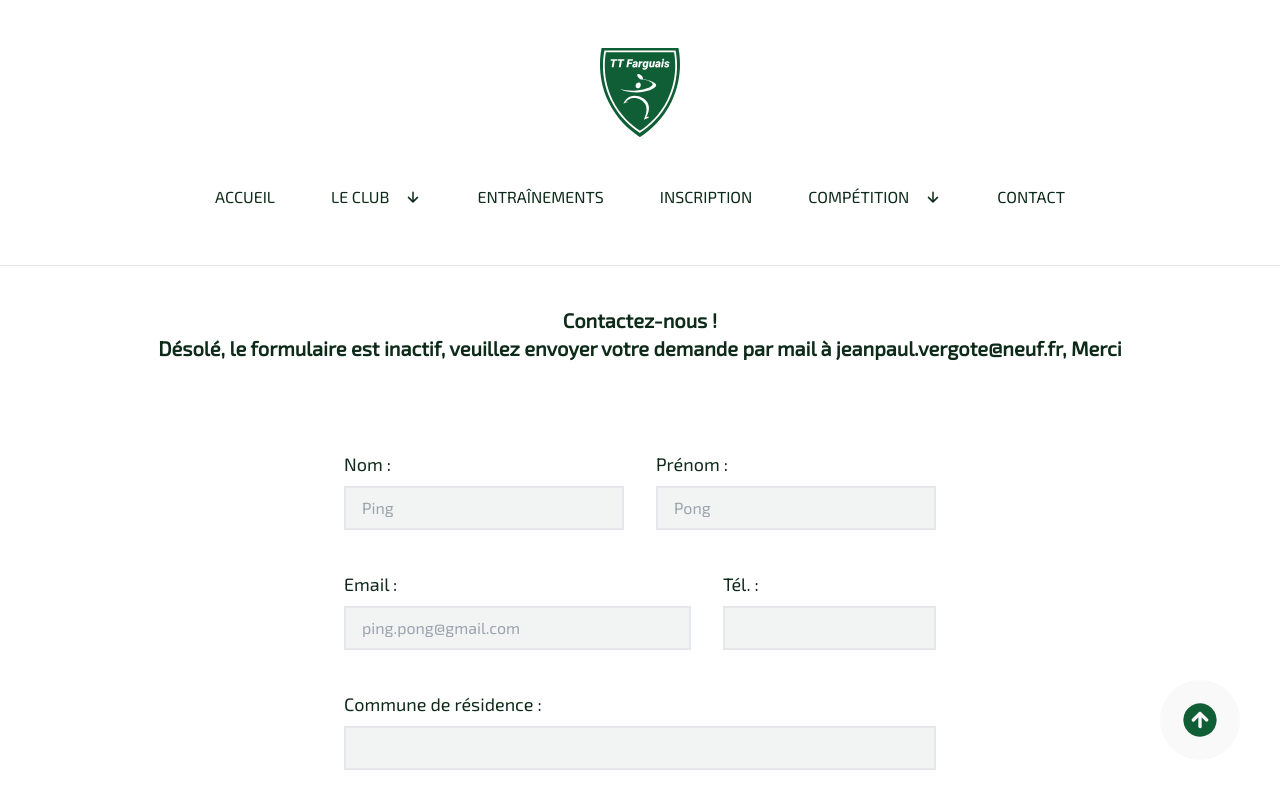
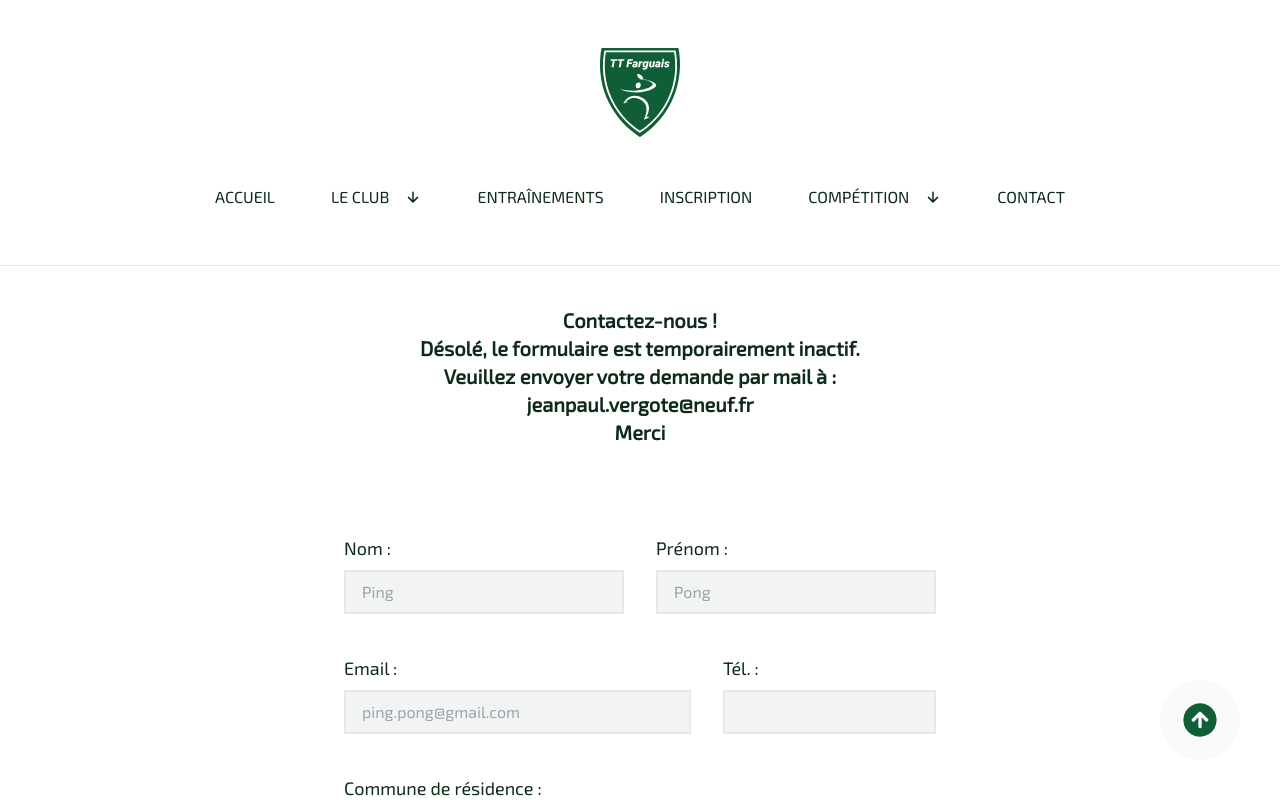
Before and after one commit to ttfarguais/ttfarguais, a Next.js app: page /contact in a window 1280 px wide. Shown: the top 800 px of the page. Built offline with nearby package versions, Linux system fonts and the light colour scheme.

Commit message:
Update Contact.jsx

```diff
--- a/app/src/components/Main/contact/Contact.jsx
+++ b/app/src/components/Main/contact/Contact.jsx
@@ -16,7 +16,7 @@ export default function Contact({
     <div className="flex flex-col items-center m-auto py-6">
       <h1 className="text-xl text-center font-bold p-4 mb-8">
         Contactez-nous !
-        <div>Désolé, le formulaire est inactif, veuillez envoyer votre demande par mail à jeanpaul.vergote@neuf.fr, Merci</div>
+        <div>Désolé, le formulaire est temporairement inactif.</div><div>Veuillez envoyer votre demande par mail à :</div><div>jeanpaul.vergote@neuf.fr</div><div>Merci</div>
       </h1>
 
       <form
```
